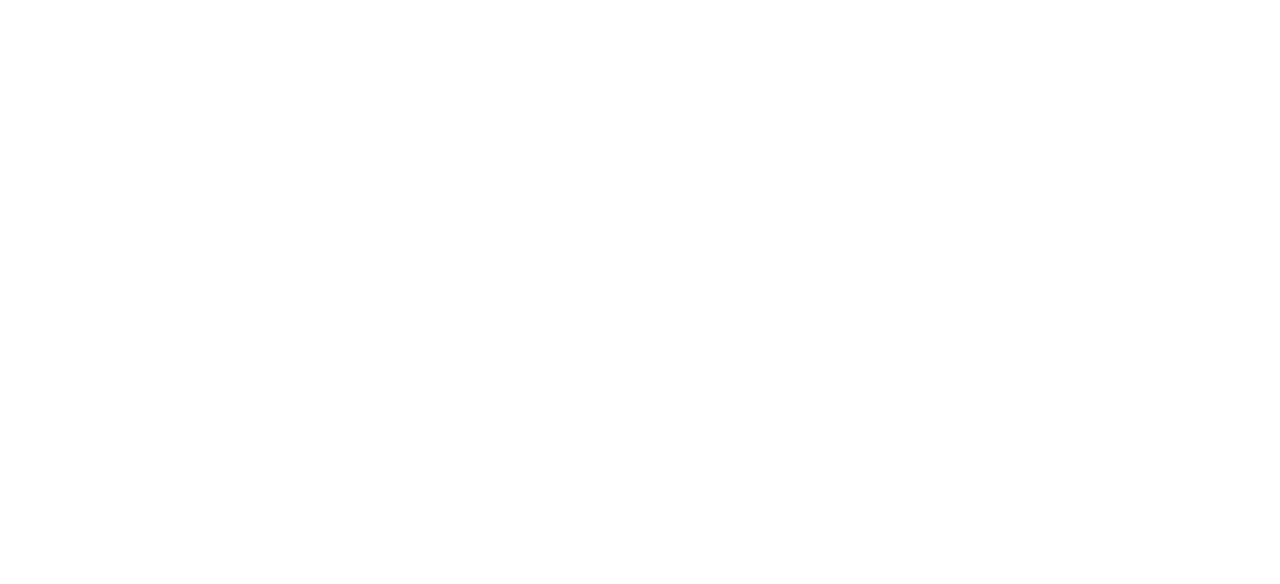
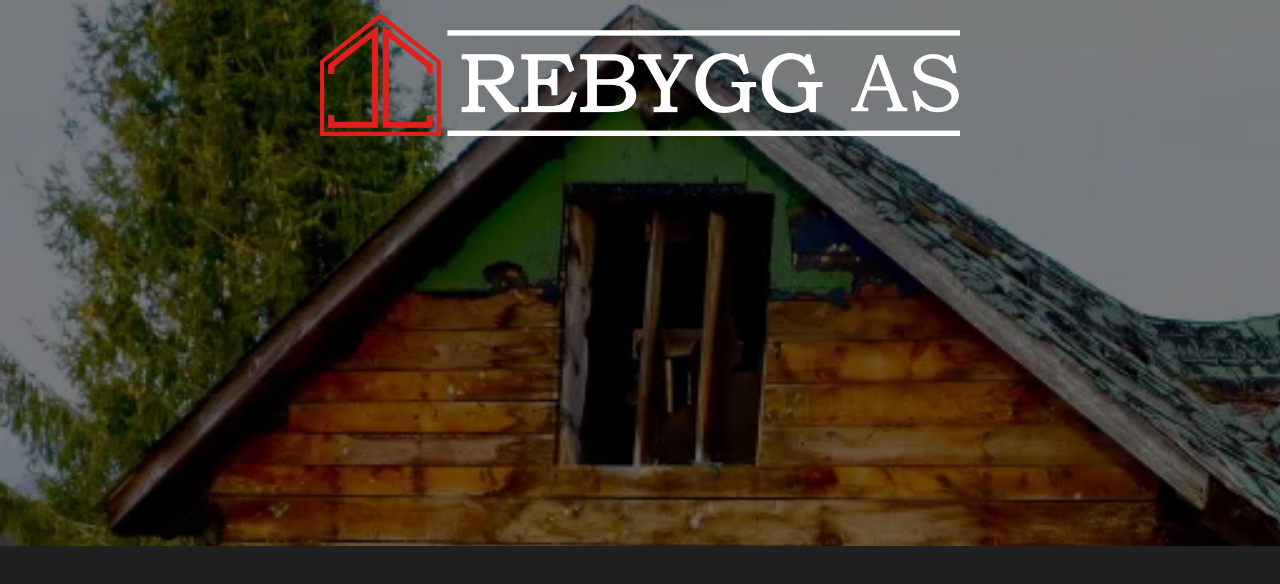
Before and after one commit to sjampo/rebygg-nettside, a plain HTML site: page www/index.html in a window 1280 px wide. Drawn offline with Linux system fonts and the light colour scheme.

Commit message:
loshuerdtg

```diff
--- a/www/index.html
+++ b/www/index.html
@@ -7,8 +7,12 @@
     </head>
     <body>
 
+        <nav id="navbar">
+
+        </nav>
+
         <section id="over">
-
+            <img src="media/logo_liggende.png" alt="">
         </section>
 
         <section id="under">
--- a/www/style/main.css
+++ b/www/style/main.css
@@ -0,0 +1,20 @@
+body {
+    background-image: url(../media/forfallet.webp);
+    background-size: cover;
+    margin: 0;
+}
+
+#over {
+    text-align: center;
+    height: 65vh;
+    background-color: rgba(0, 0, 0, 0.5);
+    padding: 1%;
+}
+#over img {
+    width: 50vw;
+}
+
+#under {
+    background-color: rgb(32, 32, 32);
+    height: 100vh;
+}
```
Also changed, not shown: www/media/forfallet.webp (added).
